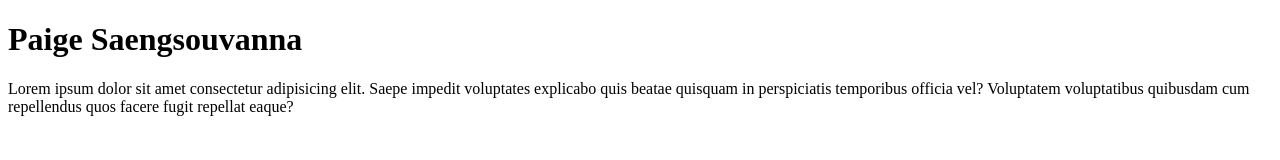
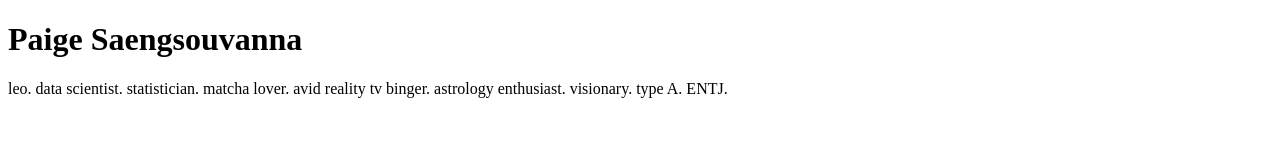
Before and after one commit to paige-saeng/Lab1-Test, a plain HTML site: page index.html in a window 1280 px wide. Drawn offline with Linux system fonts and the light colour scheme.

Commit message:
Update index.html

```diff
--- a/index.html
+++ b/index.html
@@ -3,7 +3,7 @@
 <head>
     <meta charset="UTF-8">
     <meta name="viewport" content="width=device-width, initial-scale=1.0">
-    <title> "Paige Saengsouvanna: Personal Site and Portfolio" </title>
+    <title> Paige Saengsouvanna: Personal Site and Portfolio </title>
 </head>
 <body>
 
@@ -11,5 +11,5 @@
 </html>
 <h1> Paige Saengsouvanna </h1>
 <p>
-    Lorem ipsum dolor sit amet consectetur adipisicing elit. Saepe impedit voluptates explicabo quis beatae quisquam in perspiciatis temporibus officia vel? Voluptatem voluptatibus quibusdam cum repellendus quos facere fugit repellat eaque?
+    leo. data scientist. statistician. matcha lover. avid reality tv binger. astrology enthusiast. visionary. type A. ENTJ.
 </p>
```
